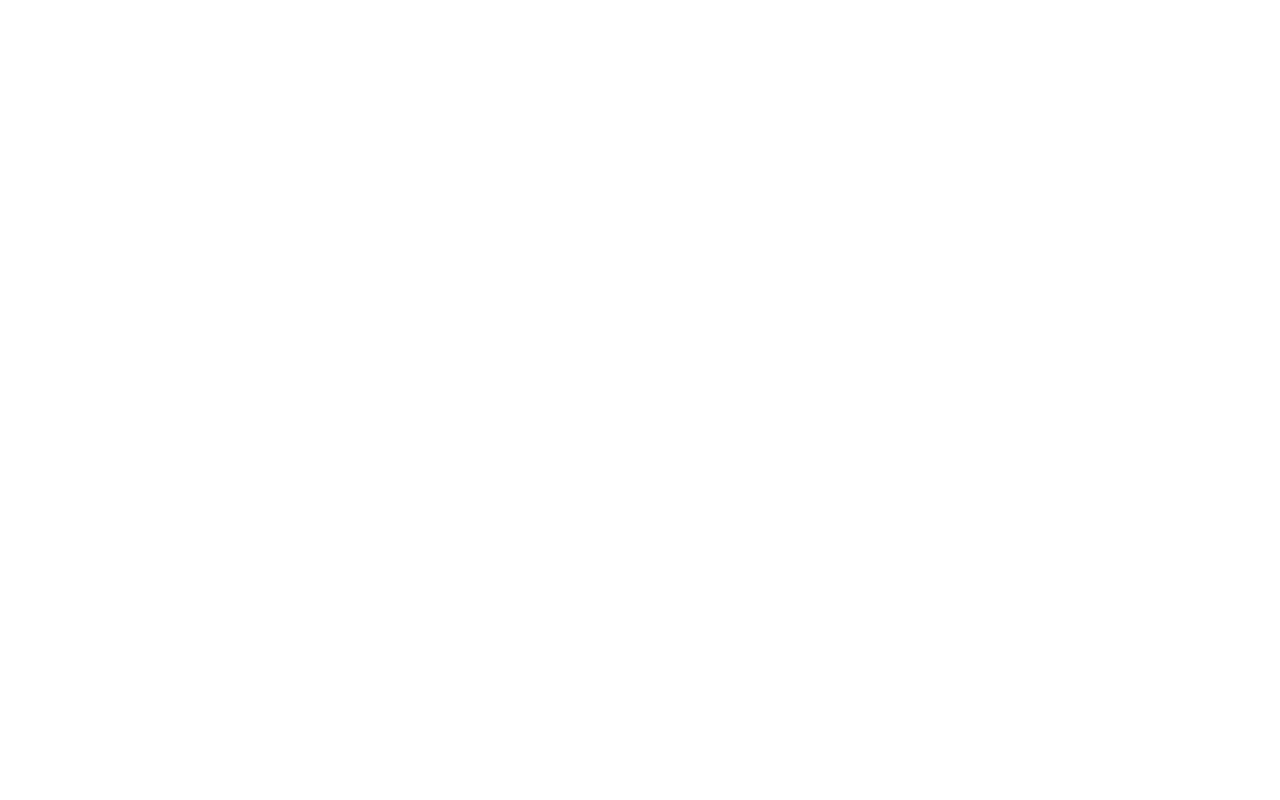
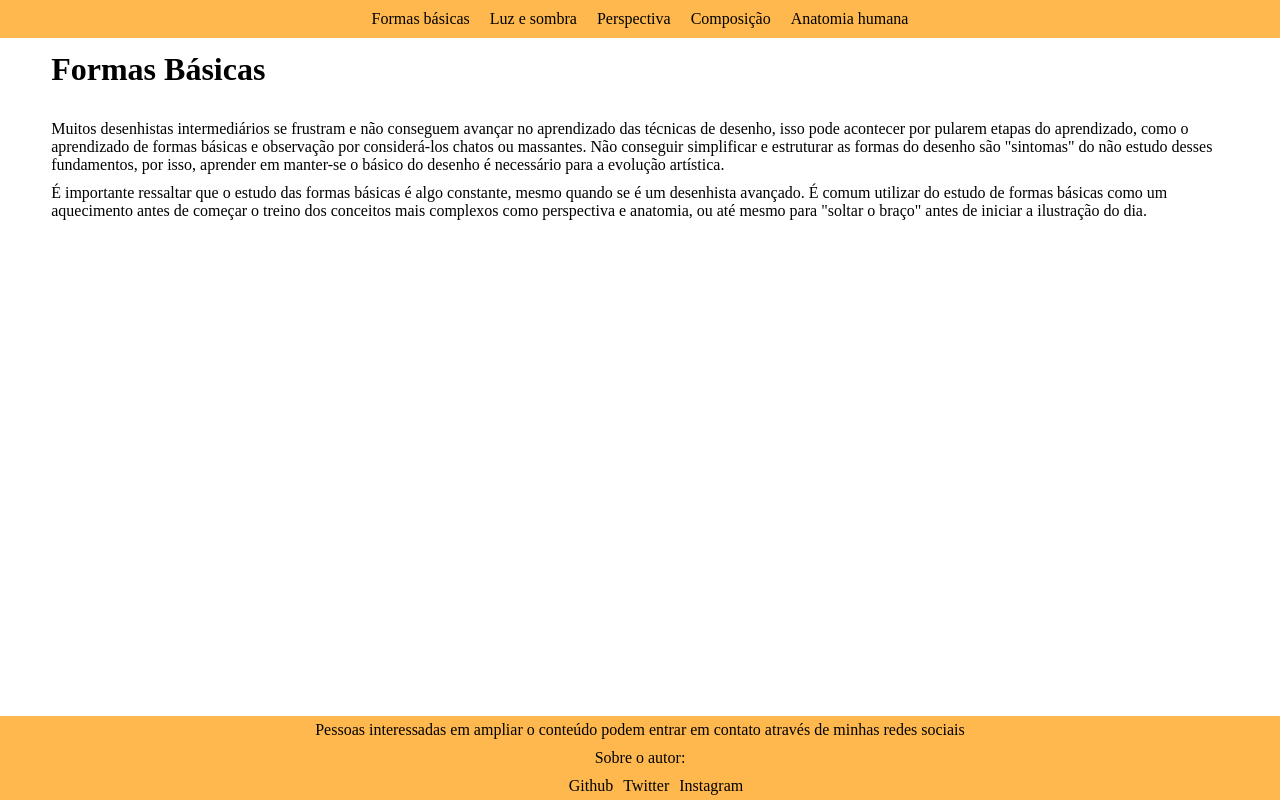
Before and after one commit to im-mhid/Site-Teoria-Do-Desenho, a plain HTML site: page Formas Básicas/FormasBasicas.html in a window 1280 px wide. Drawn offline with Linux system fonts and the light colour scheme.

Commit message:
Atualização index e Formas Basicas

```diff
--- a/Formas Básicas/FormasBasicas.html
+++ b/Formas Básicas/FormasBasicas.html
@@ -0,0 +1,68 @@
+<!DOCTYPE html>
+<html lang="en">
+  <head>
+    <link rel="stylesheet" href="../style.css" />
+    <meta charset="UTF-8" />
+    <meta http-equiv="X-UA-Compatible" content="IE=edge" />
+    <meta name="viewport" content="width=device-width, initial-scale=1.0" />
+    <title>Document</title>
+  </head>
+  <body>
+    <div id="menuHorizontal">
+      <nav>
+        <ul>
+          <li>
+            <a href="/Formas Básicas/FormasBasicas.html">Formas básicas</a>
+          </li>
+          <li><a href="/Luz e Sombra/LuzESombra.html">Luz e sombra</a></li>
+          <li><a href="/Perspectiva/Perspectiva.html">Perspectiva</a></li>
+          <li><a href="/Composicao/Composicao.html">Composição</a></li>
+          <li>
+            <a href="Anatomia humana/AnatomiaHumana.html">Anatomia humana</a>
+          </li>
+        </ul>
+      </nav>
+    </div>
+    <div id="container">
+      <h1>Formas Básicas</h1>
+      <p>
+        Muitos desenhistas intermediários se frustram e não conseguem avançar no
+        aprendizado das técnicas de desenho, isso pode acontecer por pularem
+        etapas do aprendizado, como o aprendizado de formas básicas e observação
+        por considerá-los chatos ou massantes. Não conseguir simplificar e
+        estruturar as formas do desenho são "sintomas" do não estudo desses
+        fundamentos, por isso, aprender em manter-se o básico do desenho é
+        necessário para a evolução artística.
+      </p>
+      <p>
+        É importante ressaltar que o estudo das formas básicas é algo constante,
+        mesmo quando se é um desenhista avançado. É comum utilizar do estudo de
+        formas básicas como um aquecimento antes de começar o treino dos
+        conceitos mais complexos como perspectiva e anatomia, ou até mesmo para
+        "soltar o braço" antes de iniciar a ilustração do dia.
+      </p>
+    </div>
+    <footer class="page-footer">
+      <p>
+        Pessoas interessadas em ampliar o conteúdo podem entrar em contato
+        através de minhas redes sociais
+      </p>
+      <p>Sobre o autor:</p>
+      <nav>
+        <ul>
+          <li>
+            <a href="https://github.com/im-mhid" target="_blank">Github</a>
+          </li>
+          <li>
+            <a href="https://twitter.com/im_mhid" target="_blank">Twitter</a>
+          </li>
+          <li>
+            <a href="https://www.instagram.com/im_mhid" target="_blank"
+              >Instagram</a
+            >
+          </li>
+        </ul>
+      </nav>
+    </footer>
+  </body>
+</html>
--- a/style.css
+++ b/style.css
@@ -24,14 +24,13 @@
 }
 
 #container {
-  padding: 10%;
+  padding: 4%;
 }
 
 h1 {
   padding-bottom: 1em;
 }
-body {
-}
+
 p {
   padding-bottom: 10px;
 }
```
Also changed, not shown: index.html (+9 -6 lines).
